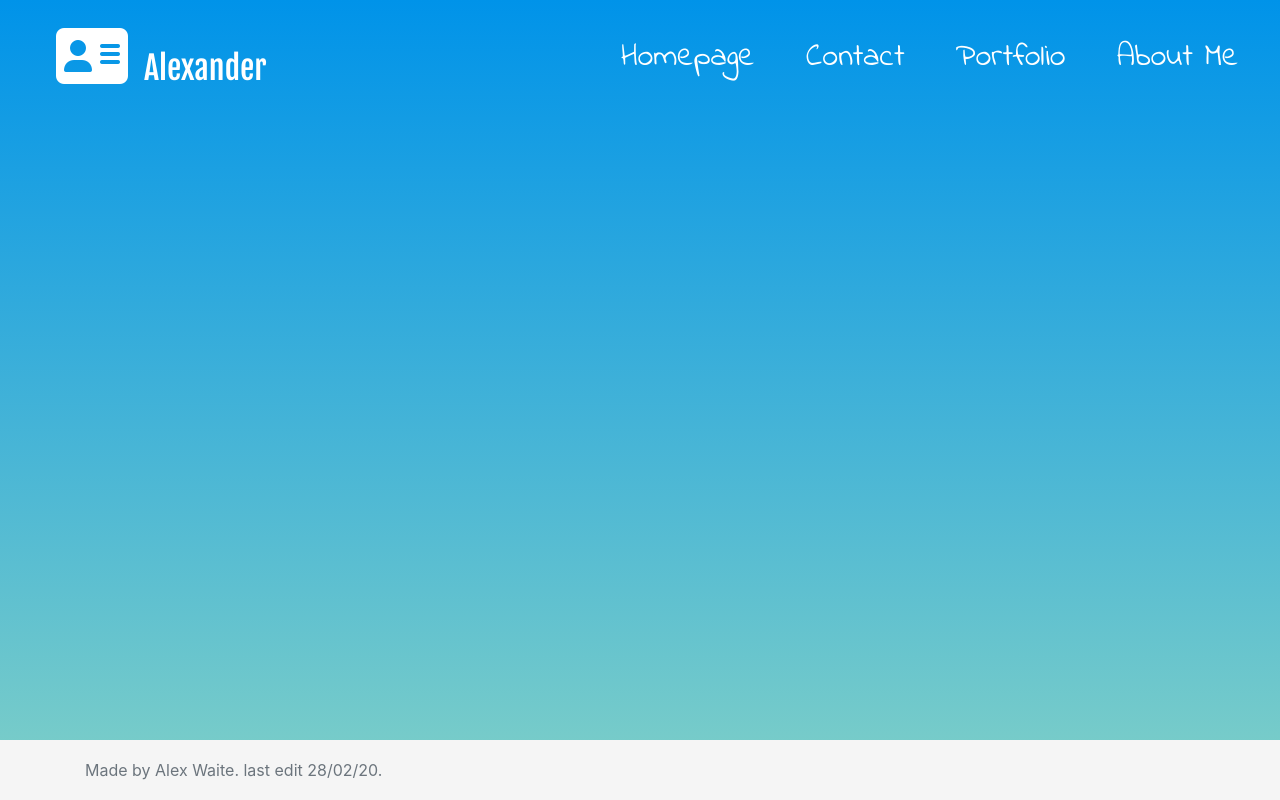
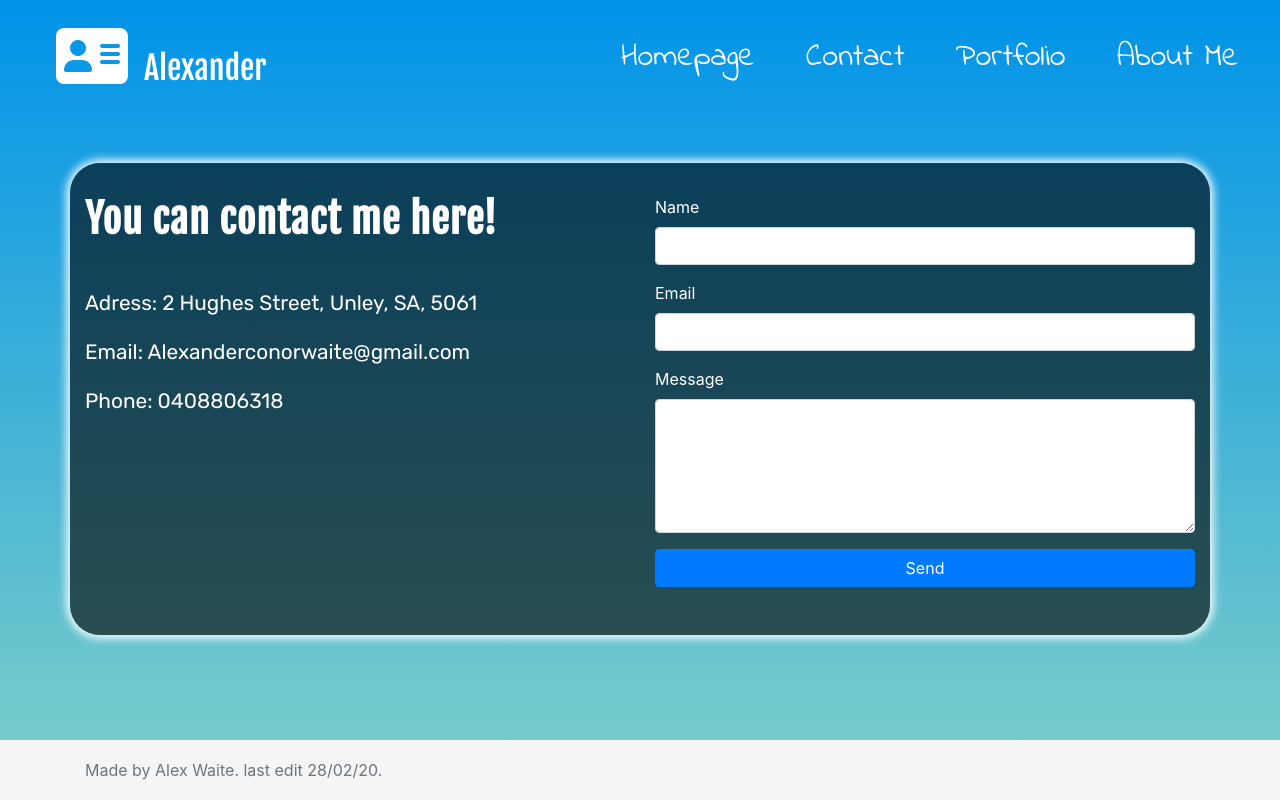
Before and after one commit to Alex-Waite/BootstrapHomework, a plain HTML site: page contact.html in a window 1280 px wide. Drawn offline with nearby package versions, Linux system fonts and the light colour scheme.

Commit message:
Got contact page working an clean

```diff
--- a/CSS/style.css
+++ b/CSS/style.css
@@ -73,24 +73,49 @@ main .col-md-7 p {
 }
 
 /*ABOUT ME/MAIN*/
-main .col-md-6 {
+main .section-1 .col-md-6 {
     color: white;
     padding: 10vmin 1vmin;
 }
 
-main .col-md-6 h1 {
+main .section-1 .col-md-6 h1 {
     padding-top: 0.4rem;
     font-family: var(--Fjalla);
     letter-spacing: 0.2rem;
 }
 
-main .col-md-6 h6 {
+main .section-1 .col-md-6 h6 {
     font-family: var(--Fjalla);
     font-size: 1.5rem;
 }
 
-main .col-md-6 p {
+main .section-1 .col-md-6 p {
     font-family: var(--Rubik);
+}
+
+/* CONTACT STUFF */
+
+.contact-form {
+    margin-bottom: 5rem;
+    margin-top: 3rem;
+    padding: 4vmin 1vmin;
+    background: rgba(0, 0, 0, 0.6);
+    color: white;
+    box-shadow: 0px 0px 10px 3px white;
+    border-radius: 30px;
+}
+
+.contact-form h1 {
+    margin-bottom: 2rem;
+    font-family: var(--Fjalla);
+    font-weight: bold;
+    letter-spacing: 1px;
+}
+
+.contact-form h6 {
+    font-family: var(--Rubik);
+    font-size: 1.3rem;
+    padding-top: 1rem;
 }
 
 
--- a/contact.html
+++ b/contact.html
@@ -44,7 +44,39 @@
                 </nav>
             </div>
         </header>
+        <main>
+            <div class="container contact-form">
+                <div class="row">
+                    <div class="col-md-6 col-sm-12">
+                        <h1>You can contact me here!</h1>
+                        <h6>Adress: 2 Hughes Street, Unley, SA, 5061</h6>
+                        <h6 class="smaller">Email: Alexanderconorwaite@gmail.com</h6>
+                        <h6>Phone: 0408806318</h6>
+                    </div>
+                    <div class="col-md-6 col-sm-12">
+                        <div class="form-group">
+                            <label>Name</label>
+                            <input type="text" class="form-control">
+                        </div>
+                        <div class="form-group">
+                            <label>Email</label>
+                            <input type="text" class="form-control">
+                        </div>
+                        <div class="form-group">
+                            <label>Message</label>
+                            <textarea class="form-control" rows="5"></textarea>
+                        </div>
+                        <div class="form-group">
+                            <button class="btn btn-primary btn-block">Send</button>
+                        </div>
+                    </div>
+
+                </div>
+
+            </div>
+        </main>
     </div>
+
 
     <footer class="footer">
         <div class="container">
```
